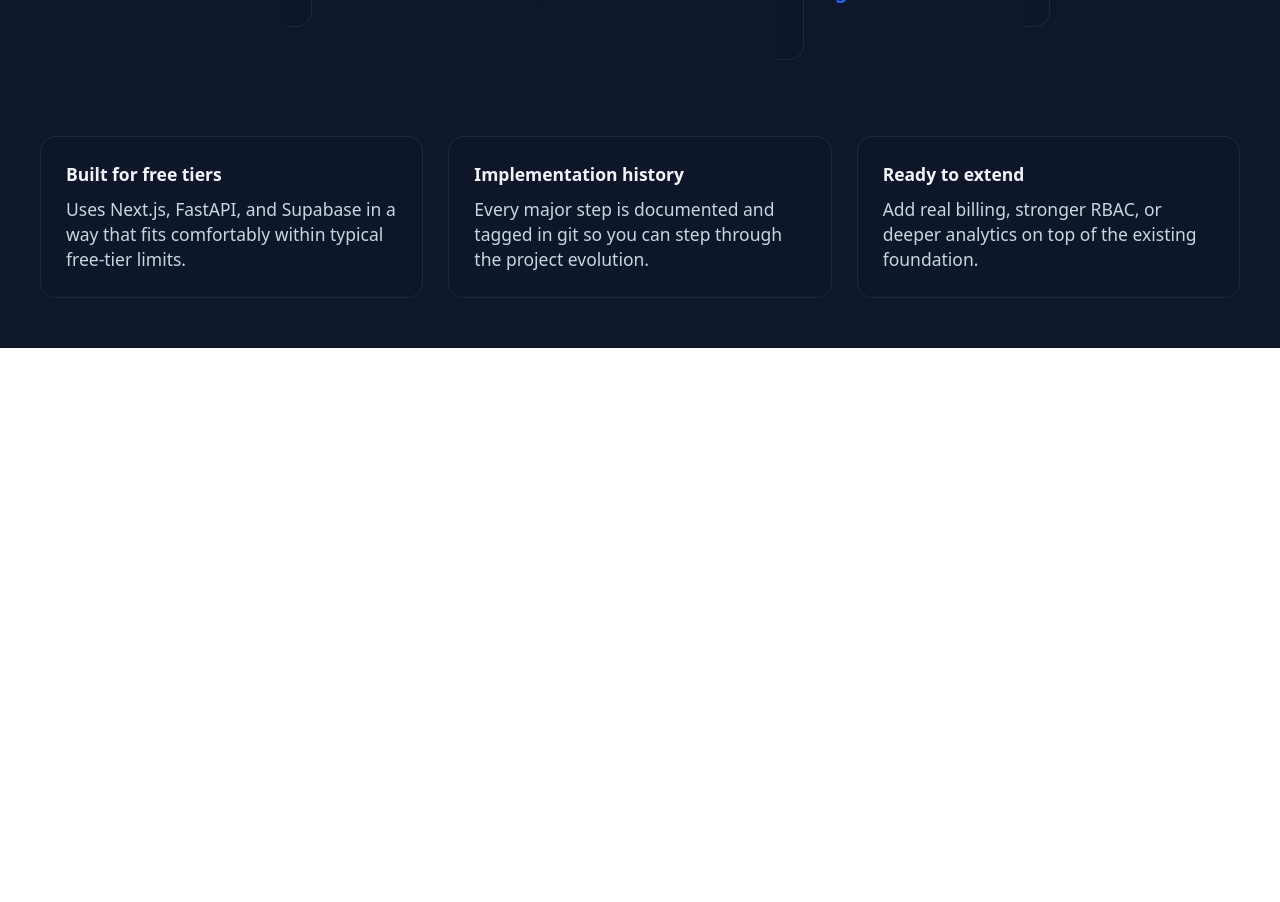
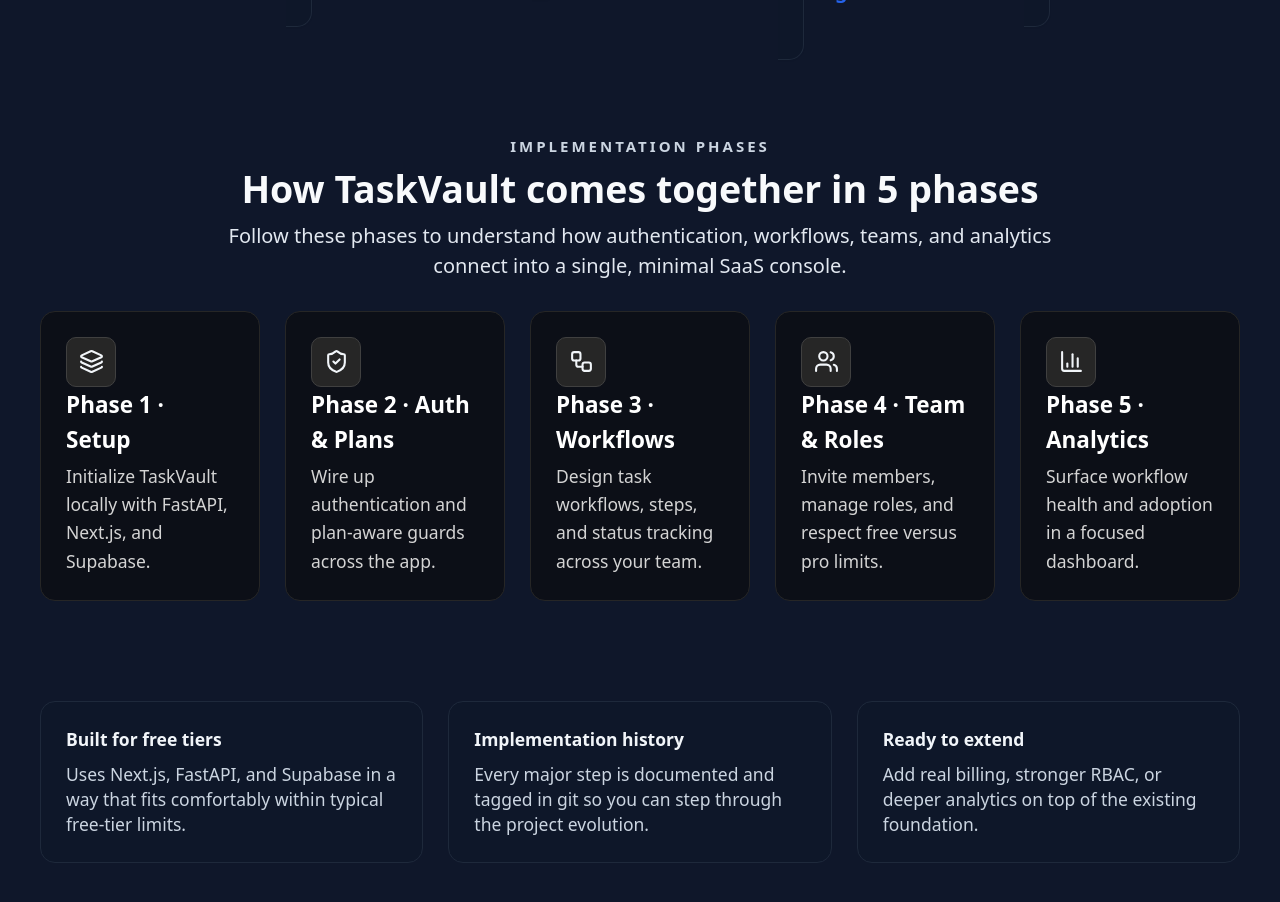
Before and after one commit to yskhub/TaskVault, a Next.js app in the folder taskvault-frontend/: page / in a window 1280 px wide. Shown: the part 740-1642 px from the top of the page. Before the commit the page ends 1088 px from the top, so only its background shows below. Built offline with nearby package versions, Linux system fonts and the light colour scheme.

Commit message:
Add spotlight phase cards to homepage

```diff
--- a/taskvault-frontend/app/page.tsx
+++ b/taskvault-frontend/app/page.tsx
@@ -2,6 +2,8 @@
 
 import Link from "next/link";
 import { motion } from "framer-motion";
+import { Layers, ShieldCheck, Workflow, Users, BarChart3 } from "lucide-react";
+import { SpotlightCard } from "@/components/ui/spotlight-card";
 
 const sections = [
   {
@@ -33,6 +35,39 @@ const sections = [
     title: "Analytics Dashboard",
     badge: "Analytics",
     description: "Visualize workflows, step statuses, and team composition.",
+  },
+];
+
+const phases = [
+  {
+    title: "Phase 1 · Setup",
+    description: "Initialize TaskVault locally with FastAPI, Next.js, and Supabase.",
+    icon: Layers,
+    spotlightColor: "rgba(148, 163, 184, 0.3)",
+  },
+  {
+    title: "Phase 2 · Auth & Plans",
+    description: "Wire up authentication and plan-aware guards across the app.",
+    icon: ShieldCheck,
+    spotlightColor: "rgba(56, 189, 248, 0.25)",
+  },
+  {
+    title: "Phase 3 · Workflows",
+    description: "Design task workflows, steps, and status tracking across your team.",
+    icon: Workflow,
+    spotlightColor: "rgba(129, 140, 248, 0.25)",
+  },
+  {
+    title: "Phase 4 · Team & Roles",
+    description: "Invite members, manage roles, and respect free versus pro limits.",
+    icon: Users,
+    spotlightColor: "rgba(96, 165, 250, 0.25)",
+  },
+  {
+    title: "Phase 5 · Analytics",
+    description: "Surface workflow health and adoption in a focused dashboard.",
+    icon: BarChart3,
+    spotlightColor: "rgba(45, 212, 191, 0.25)",
   },
 ];
 
@@ -111,6 +146,51 @@ export default function Home() {
         </motion.section>
 
         <motion.section
+          className="mt-4 space-y-6"
+          initial={{ opacity: 0, y: 10 }}
+          animate={{ opacity: 1, y: 0 }}
+          transition={{ duration: 0.45, ease: "easeOut", delay: 0.16 }}
+        >
+          <div className="text-center space-y-2">
+            <p className="text-xs font-semibold uppercase tracking-[0.2em] text-slate-300">
+              Implementation Phases
+            </p>
+            <h2 className="text-2xl sm:text-3xl font-bold text-slate-50">
+              How TaskVault comes together in 5 phases
+            </h2>
+            <p className="text-sm sm:text-base text-slate-200 max-w-2xl mx-auto">
+              Follow these phases to understand how authentication, workflows, teams, and analytics
+              connect into a single, minimal SaaS console.
+            </p>
+          </div>
+
+          <div className="grid grid-cols-1 gap-5 md:grid-cols-3 xl:grid-cols-5">
+            {phases.map((phase) => {
+              const Icon = phase.icon;
+              return (
+                <SpotlightCard
+                  key={phase.title}
+                  className="p-5 h-full flex flex-col gap-4 bg-neutral-950/60"
+                  spotlightColor={phase.spotlightColor}
+                >
+                  <div className="h-10 w-10 flex items-center justify-center rounded-lg bg-neutral-800 border border-neutral-700">
+                    <Icon className="h-5 w-5 text-slate-100" />
+                  </div>
+                  <div>
+                    <h3 className="text-base sm:text-lg font-semibold text-white mb-1">
+                      {phase.title}
+                    </h3>
+                    <p className="text-sm text-neutral-300 leading-relaxed">
+                      {phase.description}
+                    </p>
+                  </div>
+                </SpotlightCard>
+              );
+            })}
+          </div>
+        </motion.section>
+
+        <motion.section
           className="mt-4 grid gap-5 md:grid-cols-3 text-sm text-slate-300"
           initial={{ opacity: 0, y: 10 }}
           animate={{ opacity: 1, y: 0 }}
--- /dev/null
+++ b/taskvault-frontend/components/ui/spotlight-card.tsx
@@ -0,0 +1,56 @@
+import { cn } from "@/lib/utils";
+import React, { useRef, useState, MouseEvent } from "react";
+
+interface SpotlightCardProps extends React.HTMLAttributes<HTMLDivElement> {
+  children: React.ReactNode;
+  spotlightColor?: string;
+}
+
+export const SpotlightCard = ({
+  children,
+  className,
+  spotlightColor = "rgba(255, 255, 255, 0.15)",
+  ...props
+}: SpotlightCardProps) => {
+  const divRef = useRef<HTMLDivElement>(null);
+  const [position, setPosition] = useState({ x: 0, y: 0 });
+  const [opacity, setOpacity] = useState(0);
+
+  const handleMouseMove = (e: MouseEvent<HTMLDivElement>) => {
+    if (!divRef.current) return;
+
+    const rect = divRef.current.getBoundingClientRect();
+    setPosition({ x: e.clientX - rect.left, y: e.clientY - rect.top });
+  };
+
+  const handleMouseEnter = () => {
+    setOpacity(1);
+  };
+
+  const handleMouseLeave = () => {
+    setOpacity(0);
+  };
+
+  return (
+    <div
+      ref={divRef}
+      onMouseMove={handleMouseMove}
+      onMouseEnter={handleMouseEnter}
+      onMouseLeave={handleMouseLeave}
+      className={cn(
+        "relative overflow-hidden rounded-xl border border-neutral-800 bg-neutral-900 text-neutral-200 transition-colors hover:border-neutral-700",
+        className
+      )}
+      {...props}
+    >
+      <div
+        className="pointer-events-none absolute -inset-px transition duration-300"
+        style={{
+          opacity,
+          background: `radial-gradient(600px circle at ${position.x}px ${position.y}px, ${spotlightColor}, transparent 40%)`,
+        }}
+      />
+      <div className="relative z-10">{children}</div>
+    </div>
+  );
+};
--- /dev/null
+++ b/taskvault-frontend/components/ui/spotlight-demo.tsx
@@ -0,0 +1,58 @@
+"use client";
+
+import { Layers, ShieldCheck, Zap } from "lucide-react";
+
+import { SpotlightCard } from "@/components/ui/spotlight-card";
+
+export default function DemoSpotlight() {
+  return (
+    <div className="min-h-[500px] w-full flex items-center justify-center bg-black p-4 sm:p-10">
+      <div className="grid grid-cols-1 gap-6 md:grid-cols-3 max-w-5xl w-full">
+        {/* Card 1: Default White Spotlight */}
+        <SpotlightCard className="p-6 h-full flex flex-col gap-4">
+          <div className="h-10 w-10 flex items-center justify-center rounded-lg bg-neutral-800 border border-neutral-700">
+            <Layers className="text-white h-5 w-5" />
+          </div>
+          <div>
+            <h3 className="text-lg font-semibold text-white mb-1">Seamless UX</h3>
+            <p className="text-sm text-neutral-400">
+              Smooth, mouse-responsive interactions that elevate the user experience to the next level.
+            </p>
+          </div>
+        </SpotlightCard>
+
+        {/* Card 2: Sky Blue Spotlight */}
+        <SpotlightCard
+          className="p-6 h-full flex flex-col gap-4"
+          spotlightColor="rgba(14, 165, 233, 0.25)"
+        >
+          <div className="h-10 w-10 flex items-center justify-center rounded-lg bg-sky-900/20 border border-sky-800/50">
+            <ShieldCheck className="text-sky-400 h-5 w-5" />
+          </div>
+          <div>
+            <h3 className="text-lg font-semibold text-white mb-1">Secure By Design</h3>
+            <p className="text-sm text-neutral-400">
+              Built with modern security standards, ensuring your data is protected with end-to-end encryption.
+            </p>
+          </div>
+        </SpotlightCard>
+
+        {/* Card 3: Purple Spotlight */}
+        <SpotlightCard
+          className="p-6 h-full flex flex-col gap-4"
+          spotlightColor="rgba(168, 85, 247, 0.25)"
+        >
+          <div className="h-10 w-10 flex items-center justify-center rounded-lg bg-purple-900/20 border border-purple-800/50">
+            <Zap className="text-purple-400 h-5 w-5" />
+          </div>
+          <div>
+            <h3 className="text-lg font-semibold text-white mb-1">Lightning Fast</h3>
+            <p className="text-sm text-neutral-400">
+              Optimized for performance. Import the component and start building without configuration overhead.
+            </p>
+          </div>
+        </SpotlightCard>
+      </div>
+    </div>
+  );
+}
```
